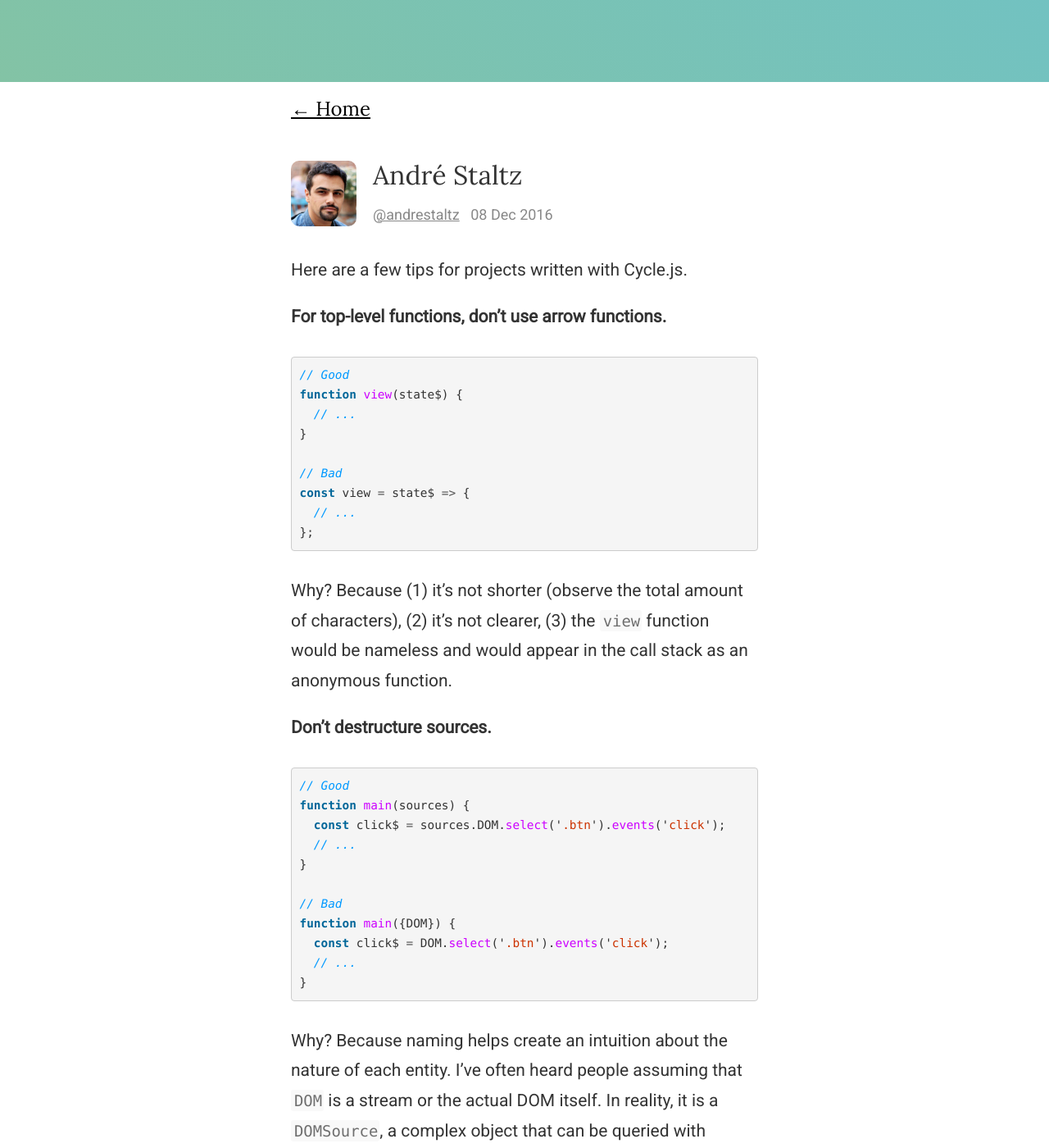
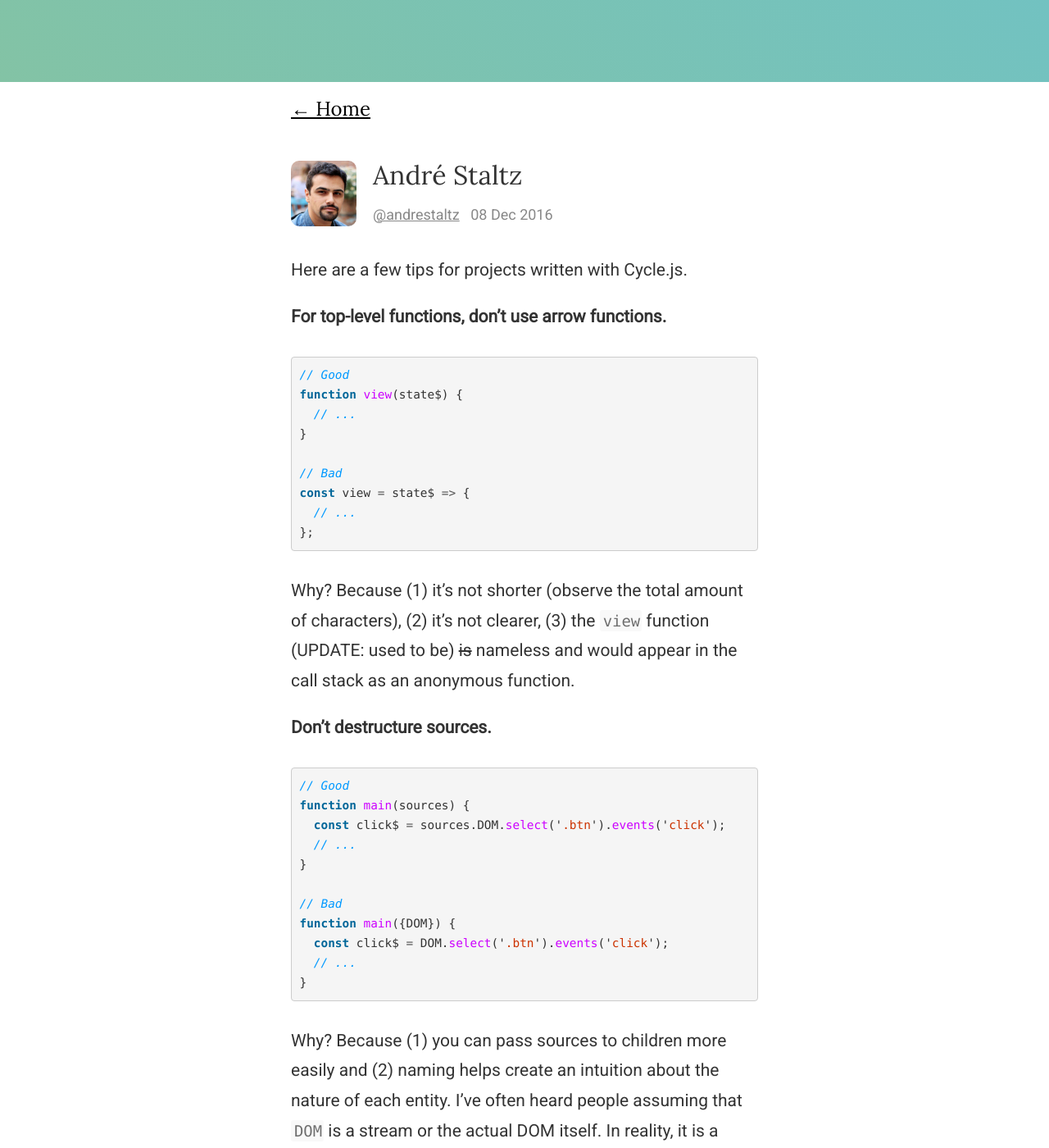
Before and after one commit to staltz/staltz.com, a Jekyll site: the page built from _posts/2016-12-08-code-style-in-cyclejs.md, in a window 1280 px wide and 1400 px high. Shown: the whole window at 82% size. Built offline with Jekyll 4.4.1, drawn with Linux system fonts in a browser that asks for light colours; nearby versions of some CDN libraries.

Commit message:
Update on code style in cyclejs

````diff
--- a/_posts/2016-12-08-code-style-in-cyclejs.md
+++ b/_posts/2016-12-08-code-style-in-cyclejs.md
@@ -20,7 +20,7 @@ const view = state$ => {
 };
 ```
 
-Why? Because (1) it's not shorter (observe the total amount of characters), (2) it's not clearer, (3) the `view` function would be nameless and would appear in the call stack as an anonymous function.
+Why? Because (1) it's not shorter (observe the total amount of characters), (2) it's not clearer, (3) the `view` function (UPDATE: used to be) ~~is~~ nameless and would appear in the call stack as an anonymous function.
 
 **Don't destructure sources.**
 
@@ -38,7 +38,7 @@ function main({DOM}) {
 }
 ```
 
-Why? Because naming helps create an intuition about the nature of each entity. I've often heard people assuming that `DOM` is a stream or the actual DOM itself. In reality, it is a `DOMSource`, a complex object that can be queried with `select` and `events` to yield streams. This is often true for other drivers too, like HTTP. The nature of `sources.DOM` is: it is a DOMSource, something that helps you *read* from the DOM.
+Why? Because (1) you can pass sources to children more easily and (2) naming helps create an intuition about the nature of each entity. I've often heard people assuming that `DOM` is a stream or the actual DOM itself. In reality, it is a `DOMSource`, a complex object that can be queried with `select` and `events` to yield streams. This is often true for other drivers too, like HTTP. The nature of `sources.DOM` is: it is a DOMSource, something that helps you *read* from the DOM.
 
 For a similar reason, I suggest people to explicitly name the sinks object:
 
````
Also changed, not shown: 1 other file.
